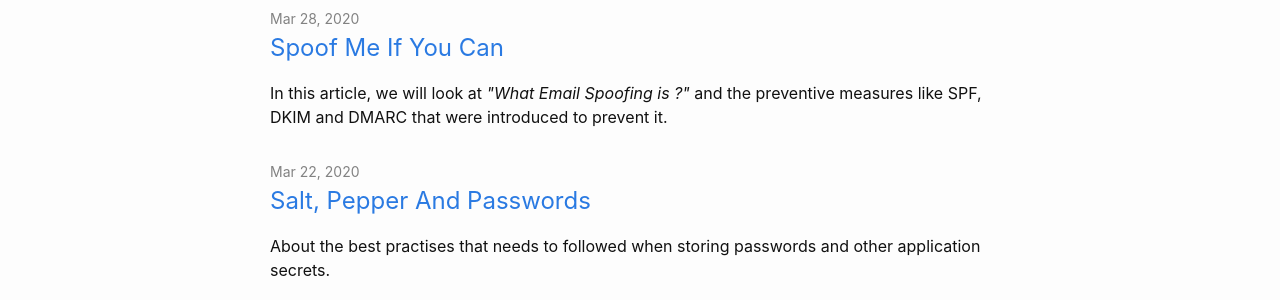
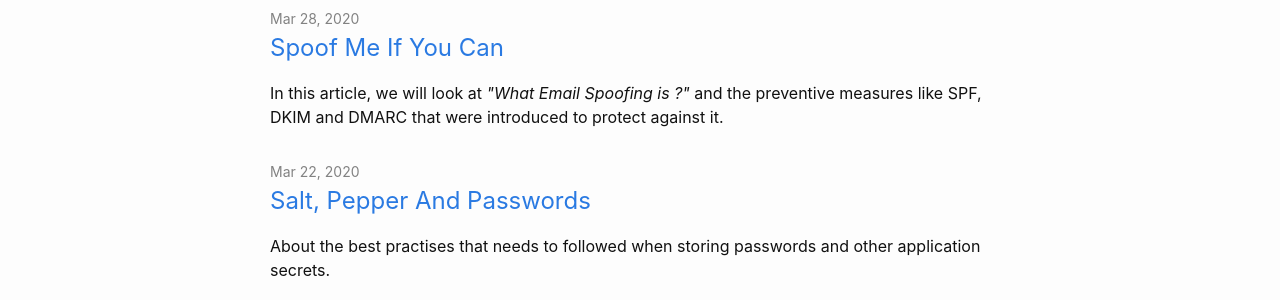
Before and after one commit to messagetobala/messagetobala.github.io, a Jekyll site: the page built from index.markdown, in a window 1280 px wide. Shown: the part 173-473 px from the top of the page. Built offline with Jekyll 4.4.1, drawn with Linux system fonts in a browser that asks for light colours.

Commit message:
Fixed text

```diff
--- a/_posts/2020-03-28-spoof-me-if-you-can.md
+++ b/_posts/2020-03-28-spoof-me-if-you-can.md
@@ -3,7 +3,7 @@ layout: post
 title:  "Spoof Me If You Can"
 date:   2020-03-28 13:19:16 +0530
 categories: email
-excerpt: In this article, we will look at <em>"What Email Spoofing is ?"</em> and the preventive measures like SPF, DKIM and DMARC that were introduced to prevent it.
+excerpt: In this article, we will look at <em>"What Email Spoofing is ?"</em> and the preventive measures like SPF, DKIM and DMARC that were introduced to protect against it.
 permalink: /spoof-me-if-you-can.html
 comments_id: 3
 ---
```
